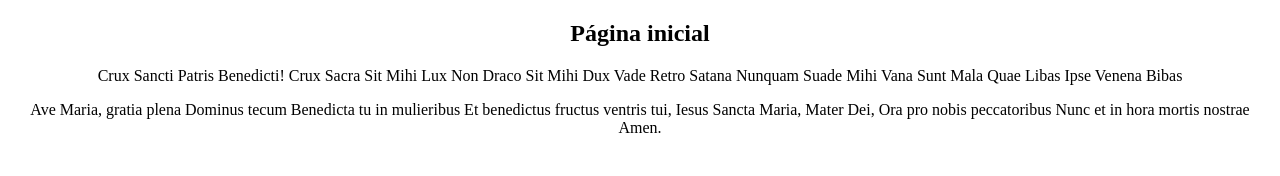
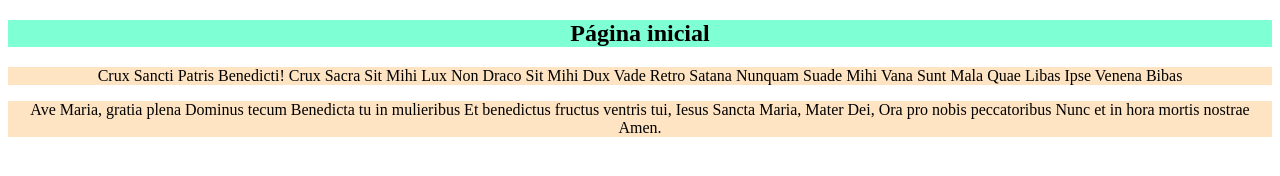
Before and after one commit to leticiaw-w/classNode.js, a plain HTML site: page index.html in a window 1280 px wide. Drawn offline with Linux system fonts and the light colour scheme.

Commit message:
adicionando cores

```diff
--- a/index.html
+++ b/index.html
@@ -5,10 +5,19 @@
     <meta http-equiv="X-UA-Compatible" content="IE=edge">
     <meta name="viewport" content="width=device-width, initial-scale=1.0">
     <title>Página inicial</title>
+    <style>
+         #pagemain{
+          background-color: aquamarine;
+         }
+
+         p{
+             background-color: bisque;
+         }
+    </style>
 </head>
 <body background-color="lightgray">
         <center>
-               <h2>Página inicial</h2>
+               <h2 id="pagemain">Página inicial</h2>
              <p>
                 Crux Sancti Patris Benedicti!
                 Crux Sacra Sit Mihi Lux
```
